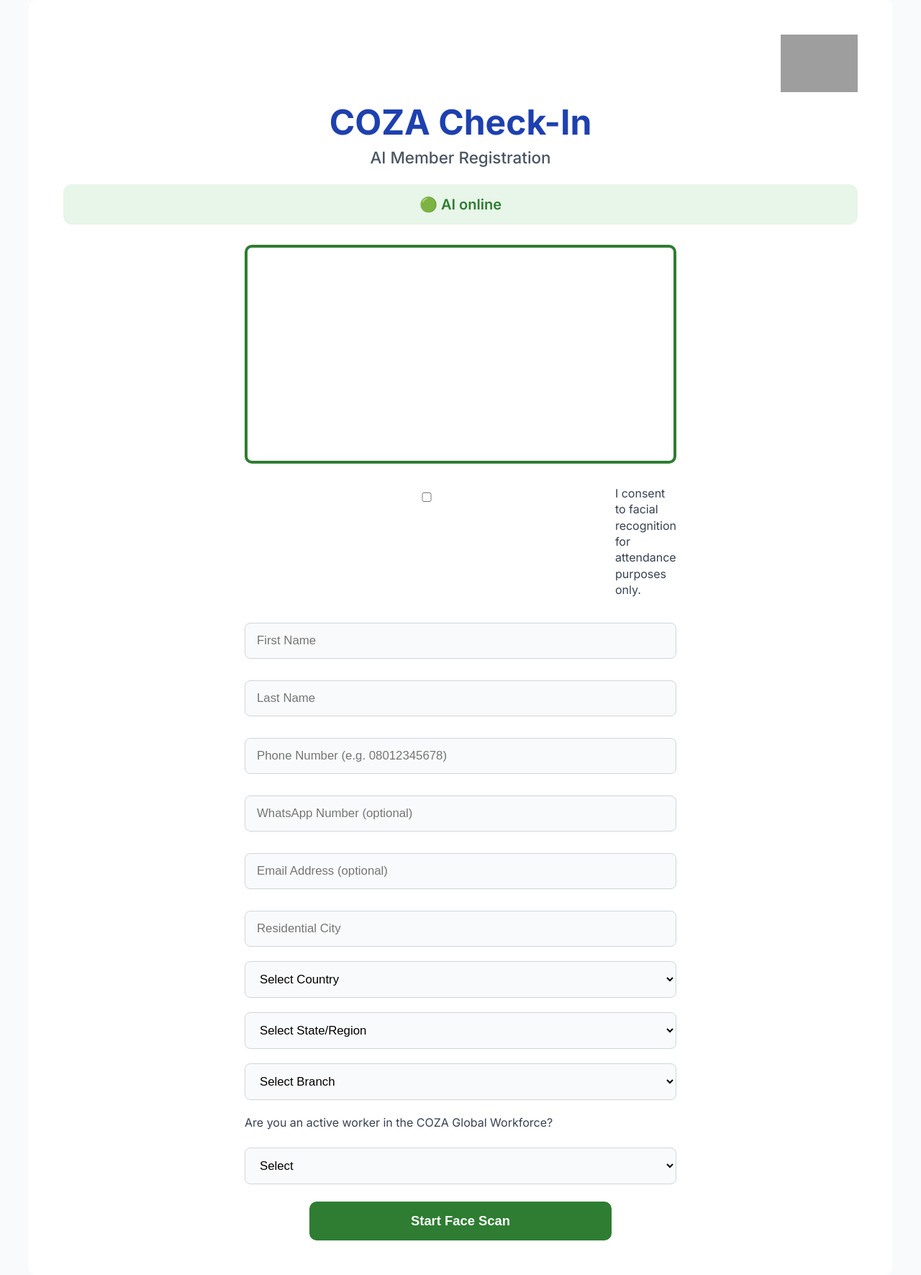
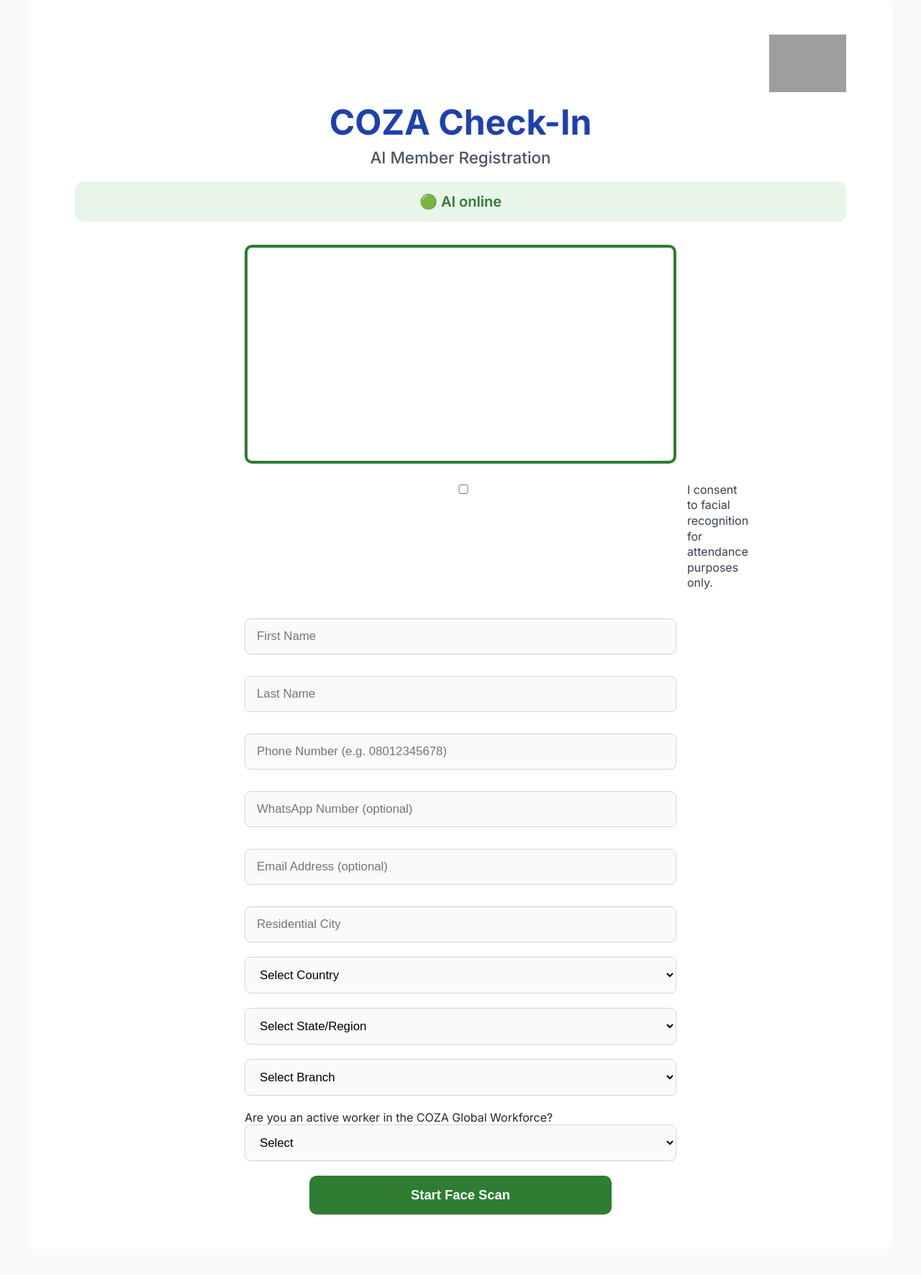
Before and after one commit to tmeinvestor-cpu/church-registration-portal, a Flask app: page / in a window 1280 px wide. Shown: the whole page at 72% size. After the commit the page ends 1687 px from the top, so only its background shows below. Run offline with Flask 3, Linux system fonts and the light colour scheme; grey boxes are pictures that could not be loaded.

Commit message:
Update register.html

```diff
--- a/portal/templates/register.html
+++ b/portal/templates/register.html
@@ -7,9 +7,7 @@
     <link rel="stylesheet" href="/static/css/style.css">
     <link href="https://fonts.googleapis.com/css2?family=Inter:wght@400;500;600;700&display=swap" rel="stylesheet">
     <style>
-        * {
-            box-sizing: border-box;
-        }
+        * { box-sizing: border-box; }
         body {
             font-family: 'Inter', system-ui, -apple-system, sans-serif;
             background: #f8fafc;
@@ -32,7 +30,7 @@
             padding: 16px 0;
         }
         .header img {
-            height: 64px;
+            height: 56px;
             width: auto;
         }
         .main-title {
@@ -47,7 +45,7 @@
             font-size: clamp(1rem, 3vw, 1.25rem);
             color: #4b5563;
             text-align: center;
-            margin: 0 0 24px;
+            margin: 0 0 20px;
             font-weight: 500;
         }
         #ai-status {
@@ -55,12 +53,11 @@
             font-weight: 600;
             padding: 12px 16px;
             border-radius: 12px;
-            margin: 0 auto 28px;
+            margin: 0 auto 16px;           /* reduced from 28px → 16px */
             background: #ecfdf5;
             color: #065f46;
             font-size: clamp(1rem, 3vw, 1.15rem);
             width: 100%;
-            max-width: none; /* full width on larger screens */
         }
         .form-content {
             max-width: 480px;
@@ -82,16 +79,20 @@
             outline: none;
             box-shadow: 0 0 0 3px rgba(59, 130, 246, 0.15);
         }
-        label.consent {
+        .consent-wrapper {
             display: flex;
             align-items: flex-start;
-            gap: 10px;
-            margin: 16px 0 24px;
+            gap: 8px;                    /* very small gap between checkbox and text */
+            margin: 12px 0 28px;         /* reduced vertical space around consent block */
+        }
+        .consent-wrapper input {
+            margin-top: 3px;
+            flex-shrink: 0;
+        }
+        .consent-wrapper label {
             font-size: 1rem;
-            line-height: 1.4;
+            line-height: 1.35;
             color: #374151;
-        }
-        label.consent span {
             flex: 1;
         }
         button#startScan {
@@ -105,7 +106,7 @@
             border: none;
             border-radius: 10px;
             cursor: pointer;
-            margin: 24px auto 0;
+            margin: 20px auto 0;
             display: block;
         }
         button#startScan:disabled {
@@ -144,10 +145,10 @@
             cursor: pointer;
         }
 
-        /* Laptop / large screen adjustments */
+        /* Laptop / large screen – full-width feel */
         @media (min-width: 768px) {
             .container {
-                padding: 32px 48px;
+                padding: 32px 5%;
             }
             .header img {
                 height: 80px;
@@ -161,6 +162,7 @@
             #ai-status {
                 font-size: 1.25rem;
                 padding: 16px;
+                margin-bottom: 32px;
             }
             .form-content {
                 max-width: 600px;
@@ -190,11 +192,13 @@
         <video id="video" autoplay playsinline></video>
         <canvas id="canvas" hidden></canvas>
 
-        <!-- CONSENT – tighter spacing -->
-        <label class="consent">
+        <!-- CONSENT – left-aligned, tight spacing -->
+        <div class="consent-wrapper">
             <input type="checkbox" id="consent">
-            <span>I consent to facial recognition for attendance purposes only.</span>
-        </label>
+            <label for="consent">
+                I consent to facial recognition for attendance purposes only.
+            </label>
+        </div>
 
         <!-- BASIC INFO -->
         <div class="form-group">
```
